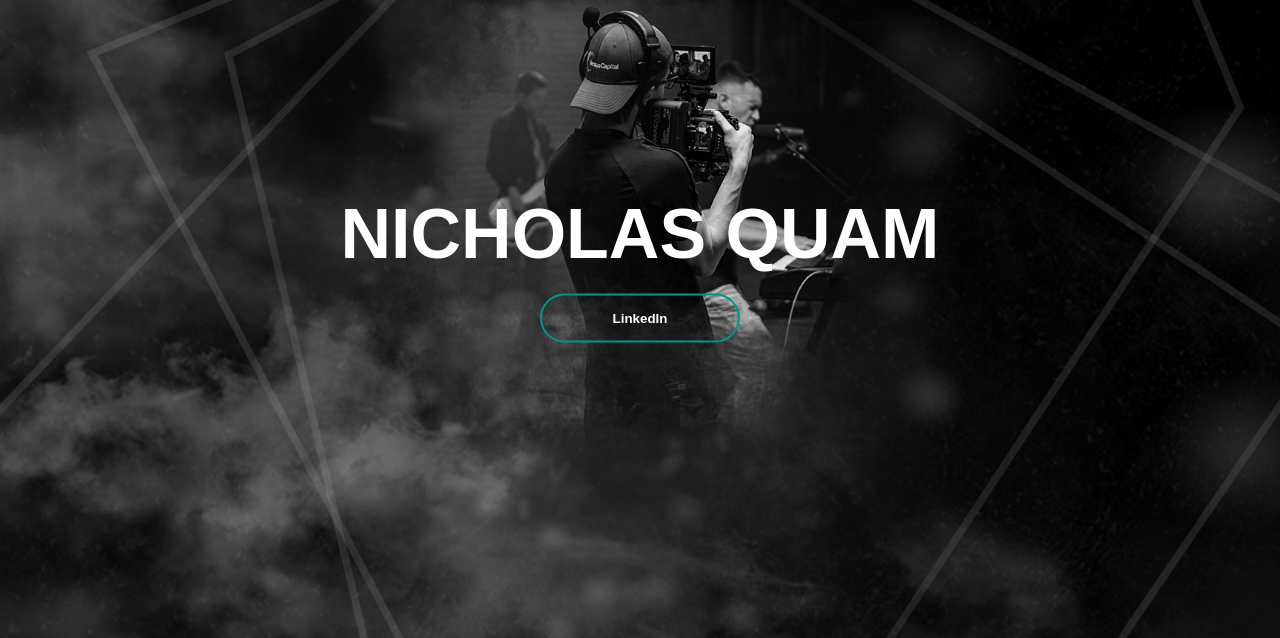
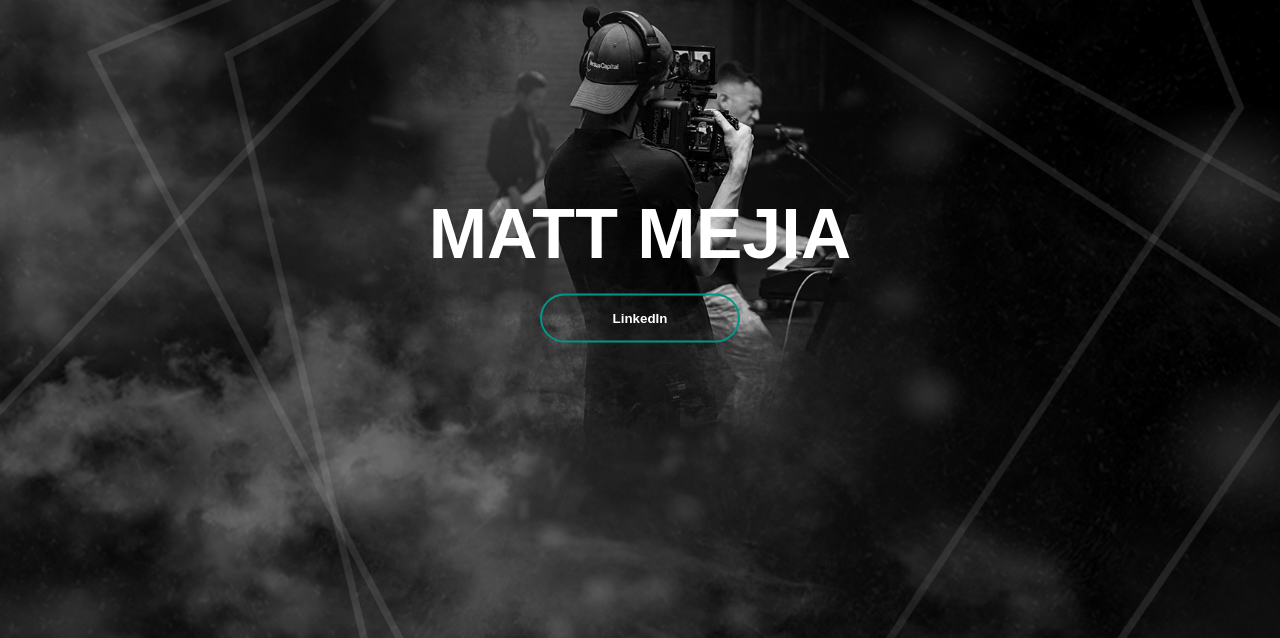
Before and after one commit to QickN/NQWebsite, a plain HTML site: page index.html in a window 1280 px wide. Shown: the part 162-800 px from the top of the page. Drawn offline with Linux system fonts and the light colour scheme.

Commit message:
Update index.html
Changed name to "MATT MEJIA"

```diff
--- a/index.html
+++ b/index.html
@@ -16,7 +16,7 @@
             </div>
 
             <div class="content">
-                <h1>NICHOLAS QUAM</h1>
+                <h1>MATT MEJIA</h1>
                 <div>
                     <a href="https://www.linkedin.com/in/nicholas-quam-2b4363161/">
                         <button type="button"><span></span>LinkedIn</button>
```
